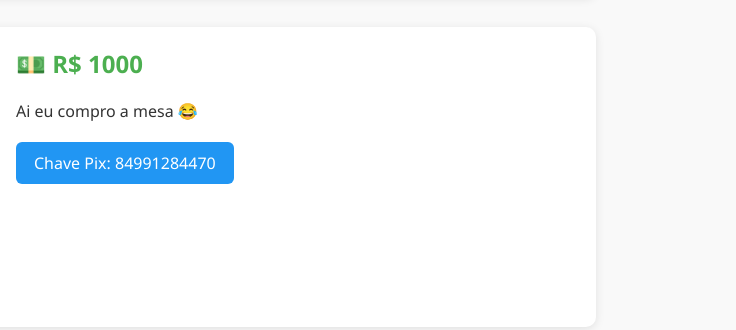
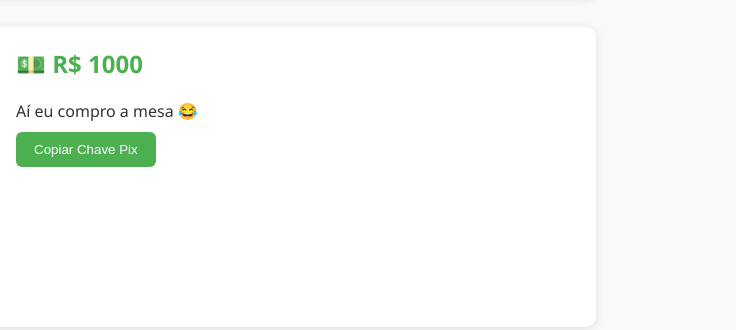
Before and after one commit to S-AlvesDev/WebPage, a plain HTML site: page index.html in a window 1280 px wide. Shown: the part 486-816 px from the top of the page, 544-1280 px from the left. Drawn offline with Linux system fonts and the light colour scheme.

Commit message:
Update index.html
Adicionei butão

```diff
--- a/index.html
+++ b/index.html
@@ -124,13 +124,16 @@
 
     <!-- Sugestão 2: Exemplo genérico -->
     <div class="gift-card">
-      <img src="https://encrypted-tbn0.gstatic.com/images?q=tbn:ANd9GcTD27Em7zM6olj3Y-e85SJo6uNpidDQnO3ZSWWp7GPe2WwOHl0-uE0q5-U&s=10" alt="Fone Bluetooth">
-      <div class="gift-info">
-        <h2>💵 R$ 1000</h2>
-        <p>Ai eu compro a mesa 😂</p>
-        <a href="#">Chave Pix: 84991284470</a>
-      </div>
-    </div>
+  <img src="https://encrypted-tbn0.gstatic.com/images?q=tbn:ANd9GcTD27Em7zM6olj3Y-e85SJo6uNpidDQnO3ZSWWp7GPe2WwOHl0-uE0q5-U&s=10" alt="Fone Bluetooth">
+  <div class="gift-info">
+    <h2>💵 R$ 1000</h2>
+    <p>Aí eu compro a mesa 😂</p>
+    <button onclick="copiarPix()" style="background-color:#4CAF50; border:none; padding:10px 18px; color:white; border-radius:6px; cursor:pointer;">
+      Copiar Chave Pix
+    </button>
+    <p id="mensagem-copiado" style="color:green; display:none; margin-top:10px;">Chave Pix copiada!</p>
+  </div>
+</div>
 
     <!-- Sugestão 3: Exemplo genérico -->
     <div class="gift-card">
@@ -148,5 +151,20 @@
     © 2025 - Página feita com carinho 💚
   </footer>
 
+  <script>
+  function copiarPix() {
+    const chave = "84991284470";
+    navigator.clipboard.writeText(chave).then(function() {
+      const msg = document.getElementById("mensagem-copiado");
+      msg.style.display = "block";
+      setTimeout(() => {
+        msg.style.display = "none";
+      }, 3000);
+    }, function(err) {
+      alert("Erro ao copiar a chave Pix.");
+    });
+  }
+</script>
+
 </body>
 </html>
```
